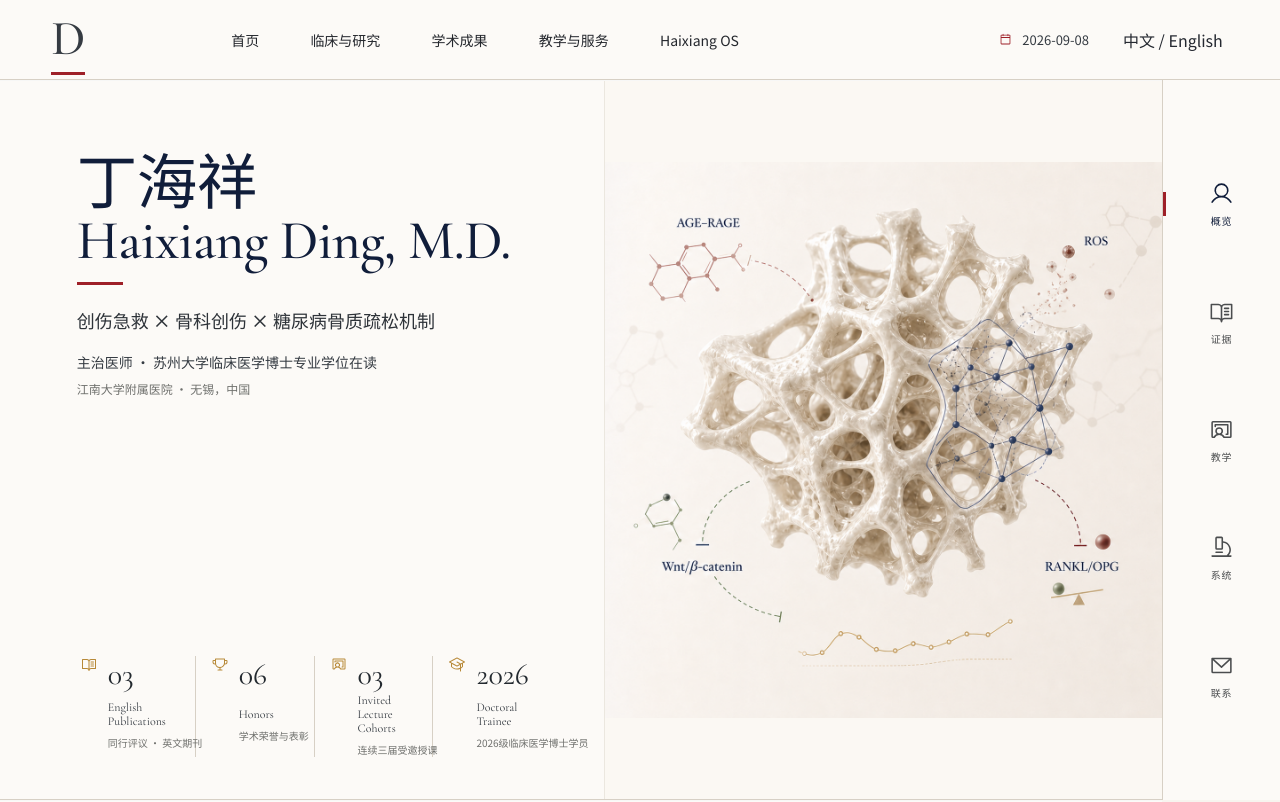
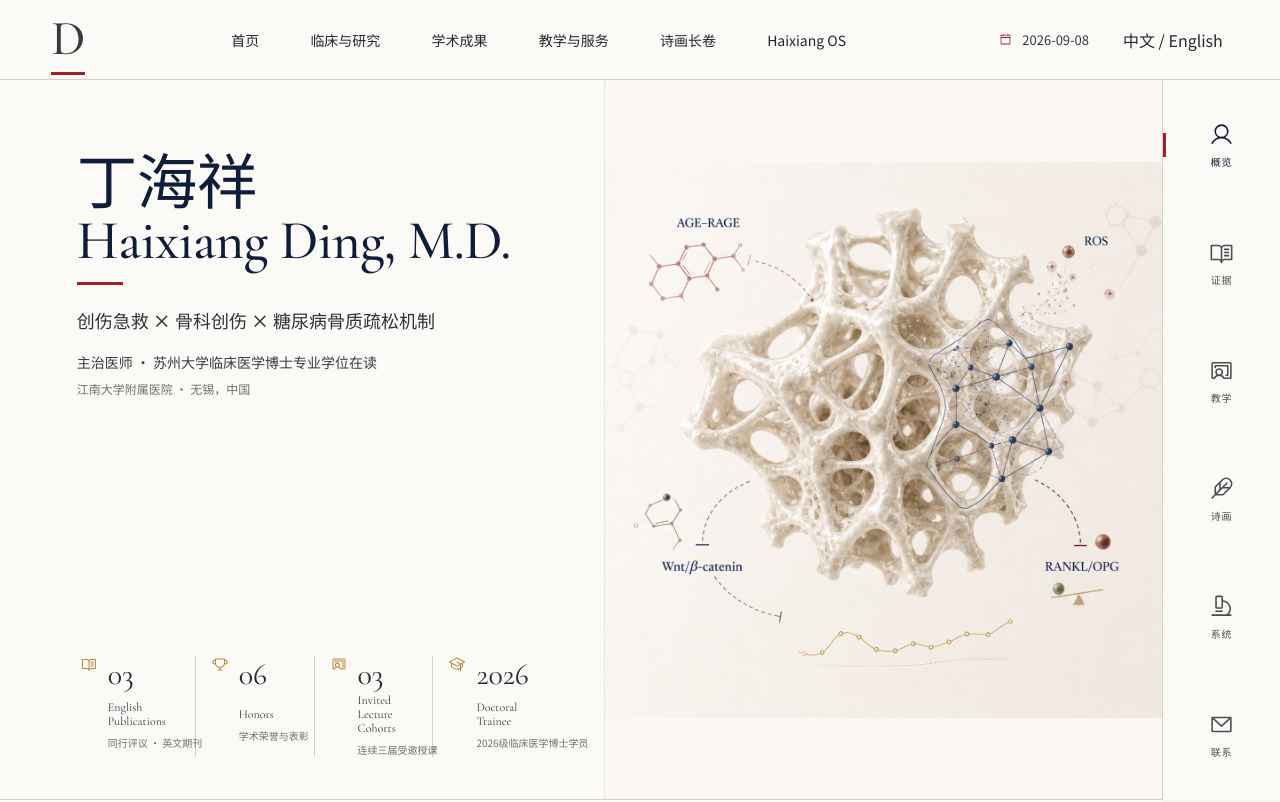
Before and after one commit to TUANZIDING/TUANZIDING.github.io, a React (Vite) app: page / in a window 1280 px wide. Shown: the top 802 px of the page. Built offline with nearby package versions, Linux system fonts and the light colour scheme.

Commit message:
Add 诗画长卷 poetry scrolls section: src/Light3App.jsx

```diff
--- a/src/Light3App.jsx
+++ b/src/Light3App.jsx
@@ -2,7 +2,7 @@ import {useEffect,useMemo,useRef,useState} from 'react';
 import {
   ArrowDown,ArrowRight,BookOpenText,Brain,CalendarBlank,ChalkboardTeacher,
   DownloadSimple,EnvelopeSimple,FirstAidKit,Funnel,GithubLogo,GraduationCap,LinkedinLogo,
-  Heartbeat,List,Lock,Microscope,ShieldCheck,Trophy,User,X
+  Feather,Heartbeat,List,Lock,Microscope,ShieldCheck,Trophy,User,X
 } from '@phosphor-icons/react';
 
 const papers=[
@@ -22,8 +22,8 @@ const honors=[
 
 const content={
   zh:{
-    nav:['首页','临床与研究','学术成果','教学与服务','Haixiang OS'],
-    rail:['概览','证据','教学','系统','联系'],homeLabel:'丁海祥首页',menuOpen:'打开菜单',menuClose:'关闭菜单',mainNav:'主导航',sectionNav:'章节导航',
+    nav:['首页','临床与研究','学术成果','教学与服务','诗画长卷','Haixiang OS'],
+    rail:['概览','证据','教学','诗画','系统','联系'],homeLabel:'丁海祥首页',menuOpen:'打开菜单',menuClose:'关闭菜单',mainNav:'主导航',sectionNav:'章节导航',
     focus:'创伤急救 × 骨科创伤 × 糖尿病骨质疏松机制',role:'主治医师 · 苏州大学临床医学博士专业学位在读',hospital:'江南大学附属医院 · 无锡，中国',download:'下载公开简历',
     stats:[['English Publications','同行评议 · 英文期刊'],['Honors','学术荣誉与表彰'],['Invited Lecture Cohorts','连续三届受邀授课'],['Doctoral Trainee','2026级临床医学博士学员']],
     imageAlt:'糖尿病骨质疏松研究视觉：骨小梁微结构、AGE-RAGE、ROS、Wnt/β-catenin、RANKL/OPG与AI分析网络',
@@ -31,12 +31,14 @@ const content={
     steps:[['观察与临床问题','来自急救与创伤一线的真实问题，形成可研究的科学假设。'],['机制与证据','整合临床队列、影像、生物力学与分子机制证据。'],['转化与影响','面向严重创伤MDT决策、风险评估与教学改进。']],
     evidence:'公开证据与荣誉档案',evidenceType:'证据类型',publicationsFilter:'03 English Publications',honorsFilter:'06 Honors',verify:'核验',publicSummary:'公开摘要',
     teaching:'连续三届受邀授课',lectureTitle:'创伤伤口治疗与管理原则',lectureCohorts:['第5届','第6届','第7届'],lectureProgram:'无锡市伤口造口专科护士培训班',lectureLabel:'受邀授课',
+    culture:'诗画长卷',cultureLead:'以水墨动态长卷读中国古典诗词：不说“我想你”，只写杨柳、孤城与烟雨。临床之外，这是我理解“含蓄”的方式。',cultureOpen:'展卷',cultureSource:'GitHub 源码',
+    scrolls:[['杨柳依依 · 折柳含蓄','昔我往矣，杨柳依依','从《采薇》到灞桥折柳：柳条如挥别的手臂，不舍放手，慢慢摆手。'],['边塞诗歌集','黄河远上白云间','大漠、孤城、关山月：四卷十八首，看豪情与乡愁如何同在一幅画里。'],['江南水乡诗歌集','日出江花红胜火','烟雨水巷、乌篷船与拱桥：四卷十六首，读江南的明媚与烟愁。']],
     os:'个人临床研究操作系统',osLead:'观察事实、核验证据、明确推断、保护边界。',domains:[['临床','创伤病例 → 风险识别 → MDT救治路径'],['科研','临床问题 → 机制假设 → 可检验方案'],['教学','病例复盘 → 关键节点 → 课程反馈'],['安全AI','证据分层 → 人工复核 → 隐私脱敏']],
     profileLabel:'专业联系',contact:'临床、科研与医学 AI 合作',contactLead:'关注创伤急救、创伤伤口管理、糖尿病骨质疏松机制、临床决策支持与医学教育，并探索大语言模型、生物医学数据分析和智能工作流在真实医疗场景中的安全应用。',contactRole:'主治医师｜AI 医学与临床研究',contactNote:'优先通过电子邮件或 LinkedIn 联系',linkedin:'LinkedIn 专业主页',email:'发送电子邮件',github:'查看 GitHub',compare:'对比深色版本',backTop:'返回顶部'
   },
   en:{
-    nav:['Home','Clinical & Research','Evidence','Teaching & Service','Haixiang OS'],
-    rail:['PROFILE','EVIDENCE','TEACHING','OS','CONTACT'],homeLabel:'Haixiang Ding home',menuOpen:'Open menu',menuClose:'Close menu',mainNav:'Main navigation',sectionNav:'Section navigation',
+    nav:['Home','Clinical & Research','Evidence','Teaching & Service','Poetry Scrolls','Haixiang OS'],
+    rail:['PROFILE','EVIDENCE','TEACHING','POETRY','OS','CONTACT'],homeLabel:'Haixiang Ding home',menuOpen:'Open menu',menuClose:'Close menu',mainNav:'Main navigation',sectionNav:'Section navigation',
     focus:'Trauma Care × Orthopaedic Trauma × Diabetic Osteoporosis',role:'Attending Physician · Professional Doctoral Student in Clinical Medicine, Soochow University',hospital:'Affiliated Hospital of Jiangnan University · Wuxi, China',download:'Download public CV',
     stats:[['English Publications','Peer-reviewed English journals'],['Honors','Academic awards and recognition'],['Invited Lecture Cohorts','Three consecutive invited cohorts'],['Doctoral Trainee','Clinical Medicine · Class of 2026']],
     imageAlt:'Diabetic osteoporosis research visualization combining trabecular microarchitecture, AGE-RAGE, ROS, Wnt/β-catenin, RANKL/OPG and an AI analysis network',
@@ -44,17 +46,20 @@ const content={
     steps:[['Observation & Clinical Question','Questions from frontline trauma care become researchable hypotheses.'],['Mechanism & Evidence','Combine cohorts, imaging, biomechanics and mechanistic evidence.'],['Translation & Impact','Support MDT decisions, risk assessment and education.']],
     evidence:'Public Evidence & Honors',evidenceType:'Evidence type',publicationsFilter:'03 English Publications',honorsFilter:'06 Honors',verify:'Verify',publicSummary:'Public summary',
     teaching:'Three Consecutive Invited Lectures',lectureTitle:'Principles of Treatment and Management for Traumatic Wounds',lectureCohorts:['5th Cohort','6th Cohort','7th Cohort'],lectureProgram:'Wuxi Specialist Nurse Training Program for Wound and Stoma Care',lectureLabel:'Invited Lecture',
+    culture:'Poetry Scrolls',cultureLead:'Classical Chinese poetry as living ink-painting scrolls: instead of saying “I miss you,” the poets paint willows, lone fortresses and misty rain.',cultureOpen:'Open scroll',cultureSource:'Source on GitHub',
+    scrolls:[['Willows Swaying · Farewell Unspoken','When I left, the willows swayed','From the Book of Songs to the willow-breaking farewell at Baqiao: branches like a hand slowly waving goodbye.'],['Frontier Poems','The Yellow River climbs into the clouds','Deserts, lone forts and the moon over the passes: eighteen poems where valor and homesickness share one painting.'],['Jiangnan Water-Town Poems','Sunrise turns river flowers redder than flame','Misty canals, awning boats and arched bridges: sixteen poems of Jiangnan in bright spring and soft rain.']],
     os:'Personal Clinical Research OS',osLead:'Observe facts, verify evidence, label inference and protect boundaries.',domains:[['Clinical','Trauma case → Risk recognition → MDT care pathway'],['Research','Clinical question → Mechanistic hypothesis → Testable protocol'],['Teaching','Case review → Decision points → Course feedback'],['Safe AI','Evidence grading → Human review → Privacy protection']],
     profileLabel:'Professional Contact',contact:'Clinical, Research & Medical AI Collaboration',contactLead:'Focused on trauma care, wound management, diabetic osteoporosis mechanisms, clinical decision support and medical education, with an interest in safely applying large language models, biomedical data analysis and intelligent workflows to real-world healthcare.',contactRole:'Attending Physician | AI in Medicine & Clinical Research',contactNote:'Email or LinkedIn is preferred for professional enquiries',linkedin:'LinkedIn Profile',email:'Send Email',github:'View GitHub',compare:'Compare dark version',backTop:'Back to top'
   }
 };
 
-const navIds=['profile','research','evidence','teaching','os'];
-const railIds=['profile','evidence','teaching','os','contact'];
-const railIcons=[User,BookOpenText,ChalkboardTeacher,Microscope,EnvelopeSimple];
+const navIds=['profile','research','evidence','teaching','culture','os'];
+const railIds=['profile','evidence','teaching','culture','os','contact'];
+const railIcons=[User,BookOpenText,ChalkboardTeacher,Feather,Microscope,EnvelopeSimple];
 const stepIcons=[FirstAidKit,Brain,Heartbeat];
 const domainIcons=[FirstAidKit,Brain,ChalkboardTeacher,ShieldCheck];
 const statIcons=[BookOpenText,Trophy,ChalkboardTeacher,GraduationCap];
+const scrollMeta=[{slug:'yangliu-yiyi',img:'/assets/shihua-yangliu.jpg',seal:'柳'},{slug:'biansai',img:'/assets/shihua-biansai.jpg',seal:'关'},{slug:'jiangnan',img:'/assets/shihua-jiangnan.jpg',seal:'梦'}];
 const statValues=['03','06','03','2026'];
 
 function ArchiveCursor(){
@@ -125,6 +130,12 @@ export function Light3App(){
         <div className="l3Timeline">{['2024','2025','2026'].map((year,index)=><article key={year}><span>0{index+1}</span><time>{year}</time><h3>{t.lectureCohorts[index]}</h3><p>{t.lectureProgram}</p><small>{t.lectureLabel}</small></article>)}</div>
       </section>
 
+      <section id="culture" className="l3Culture">
+        <div className="l3SectionHead"><h2>{t.culture}</h2><p>{t.cultureLead}</p></div>
+        <div className="l3Scrolls">{t.scrolls.map(([title,line,body],index)=>{const m=scrollMeta[index];return <a key={m.slug} className="l3Scroll" href={`/shihua/${m.slug}/`}><figure><img src={m.img} alt={title} loading="lazy"/><i aria-hidden="true">{m.seal}</i></figure><div><b>0{index+1}</b><h3>{title}</h3><q>{line}</q><p>{body}</p><span>{t.cultureOpen}<ArrowRight/></span></div></a>})}</div>
+        <a className="l3ScrollSource" href="https://github.com/TUANZIDING/shihua-scrolls" target="_blank" rel="noreferrer"><GithubLogo/>{t.cultureSource}</a>
+      </section>
+
       <section id="os" className="l3OS">
         <div className="l3SectionHead"><h2>{t.os}</h2><p>{t.osLead}</p></div>
         <div className="l3Domains">{t.domains.map(([title,body],index)=>{const Icon=domainIcons[index];return <article key={title}><Icon/><b>0{index+1}</b><h3>{title}</h3><p>{body}</p></article>})}</div>
```
